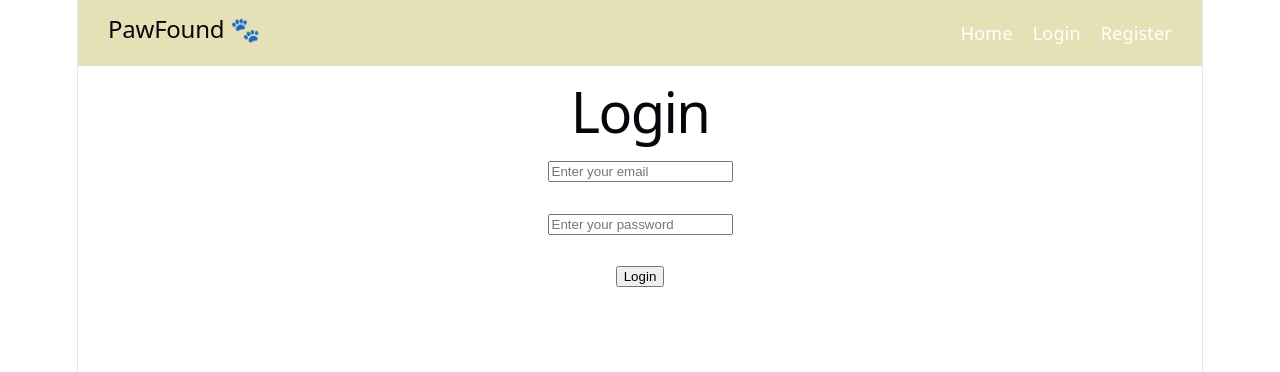
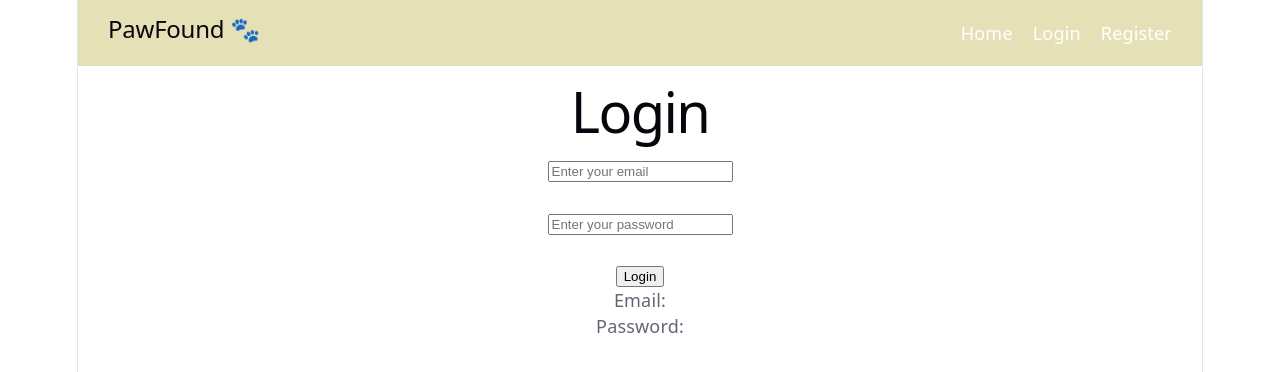
Before and after one commit to wisejoel77-creator/pet-adoption-front-end, a React (Vite) app: page /login in a window 1280 px wide. Shown: the top 372 px of the page. Built offline with nearby package versions, Linux system fonts and the light colour scheme.

Commit message:
Add a form tag in my login.jsx file

```diff
--- a/src/pages/Login.jsx
+++ b/src/pages/Login.jsx
@@ -4,7 +4,9 @@ function Login() {
   const [email, setEmail] = useState("");
   const [password, setPassword] = useState("");
 
-  function handleLogin() {
+  function handleLogin(event) {
+  event.preventDefault();
+
   console.log(email);
   console.log(password);
 }
@@ -12,6 +14,7 @@ function Login() {
     <div>
   <h1>Login</h1>
 
+  <form onSubmit={handleLogin}>
     <input type="email" placeholder="Enter your email" value={email}
       onChange={(e) => setEmail(e.target.value)} />
 
@@ -19,12 +22,17 @@ function Login() {
     <br />
 
     <input type="password" placeholder="Enter your password" value={password}
-        onChange={(e) => setPassword(e.target.value)}/>
+      onChange={(e) => setPassword(e.target.value)}
+    />
 
     <br />
     <br />
 
-      <button onClick={handleLogin}>Login</button>
+    <button type="submit"> Login</button>
+  </form>
+
+  <p>Email: {email}</p>
+  <p>Password: {password}</p>
 </div>
   );
 }
```
Lines whose indentation alone changed are shown as unchanged.
